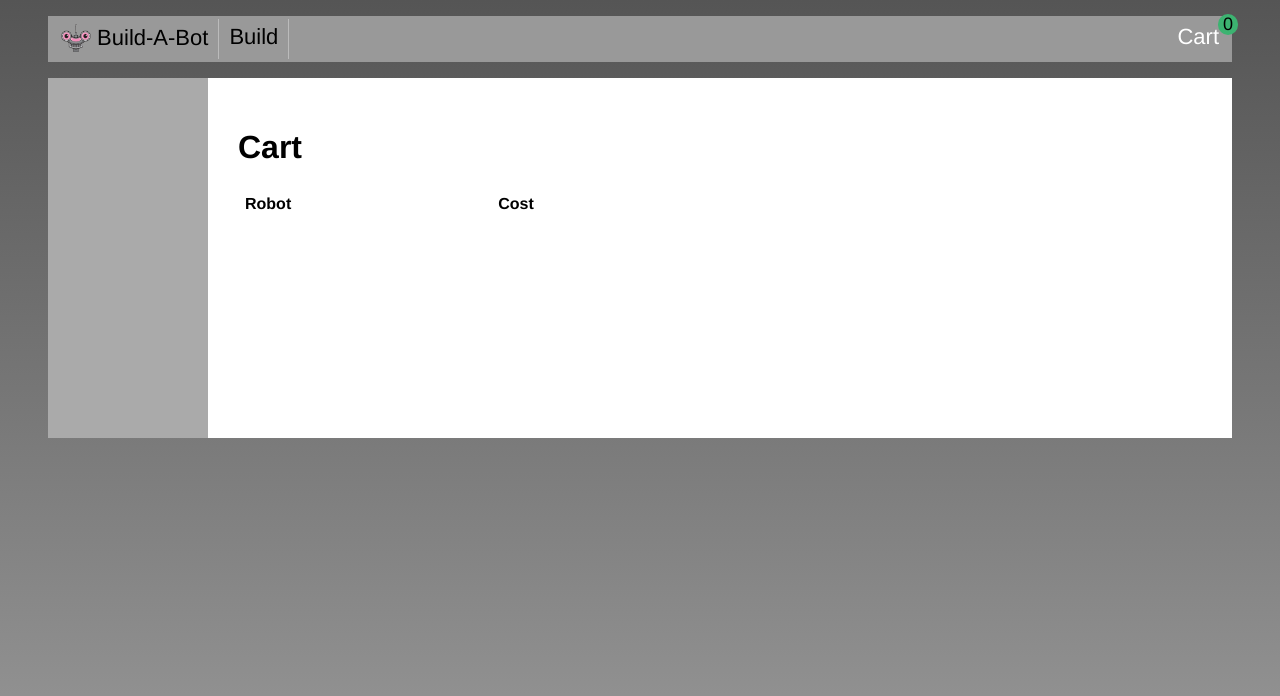
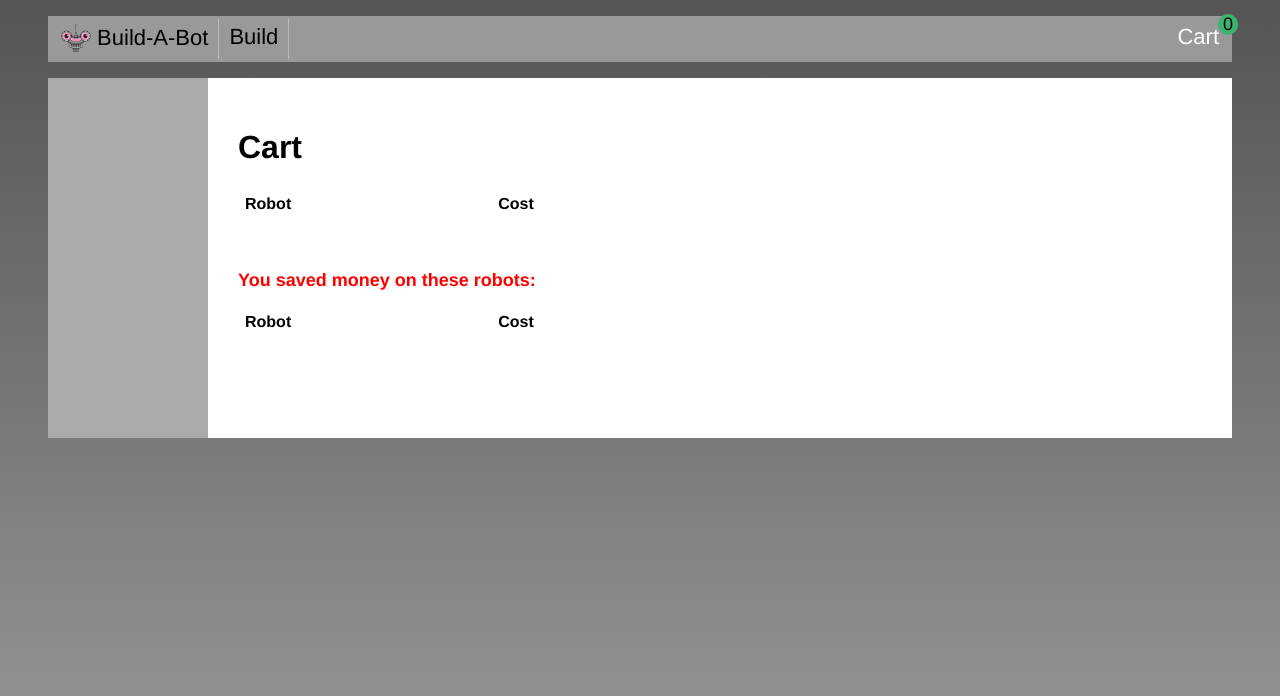
Before and after one commit to prateekjoshi2013/vue-starter, a Vue app: page /cart in a window 1280 px wide. Shown: the top 696 px of the page. Built offline with nearby package versions, Linux system fonts and the light colour scheme; the HTML template or start-up script is replaced by a standard one.

Commit message:
added vue getters

```diff
--- a/src/cart/ShoppingCart.vue
+++ b/src/cart/ShoppingCart.vue
@@ -23,6 +23,29 @@
         </tr>
       </tbody>
     </table>
+        <h2 class="salesItems">You saved money on these robots:</h2>
+    <table>
+      <thead>
+        <tr>
+          <th class="robot-title">
+            Robot
+          </th>
+          <th class="cost">
+            Cost
+          </th>
+        </tr>
+      </thead>
+      <tbody>
+        <tr v-for="(robot, index) in cartSaleItems" :key="index">
+          <td class="robot-title">
+            {{robot.head.title}}
+          </td>
+          <td class="cost">
+            {{robot.cost}}
+          </td>
+        </tr>
+      </tbody>
+    </table>
  </div>
 </template>
 
@@ -32,6 +55,9 @@
   computed: {
     cart() {
       return this.$store.state.cart;
+    },
+    cartSaleItems() {
+      return this.$store.getters.cartSaleItems;
     },
   },
 };
@@ -48,4 +74,9 @@
   .cost {
     text-align: right;
   }
+  .salesItems{
+    margin-top:50px;
+    font-size:18px;
+    color: red;
+  }
 </style>
--- a/src/store/index.js
+++ b/src/store/index.js
@@ -7,6 +7,11 @@
   state: {
     cart: [],
   },
+  getters: {
+    cartSaleItems(state) {
+      return state.cart.filter((item) => item.head.onSale);
+    },
+  },
   mutations: {
     addRobotToCart(state, robot) {
       state.cart.push(robot);
```
